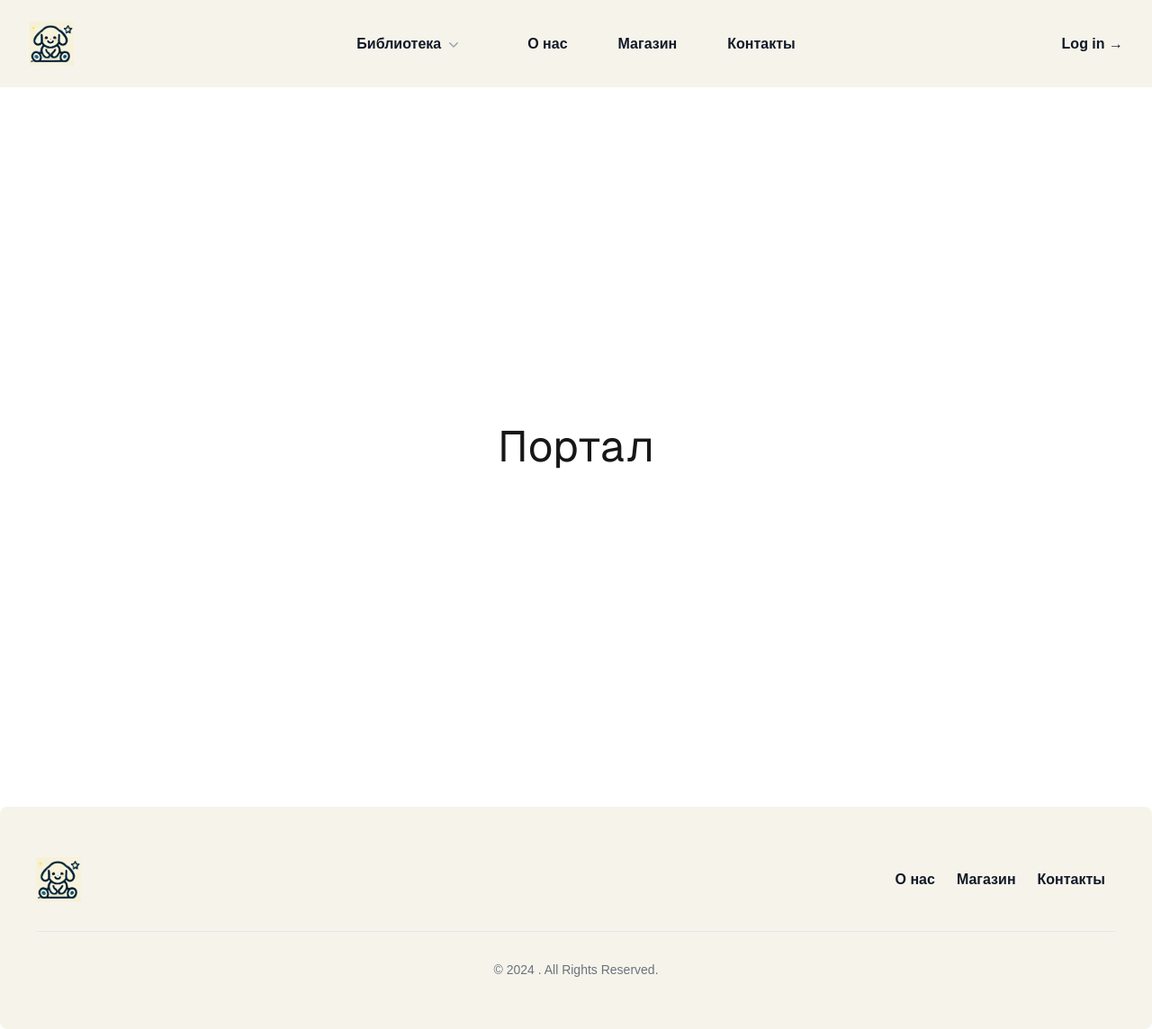
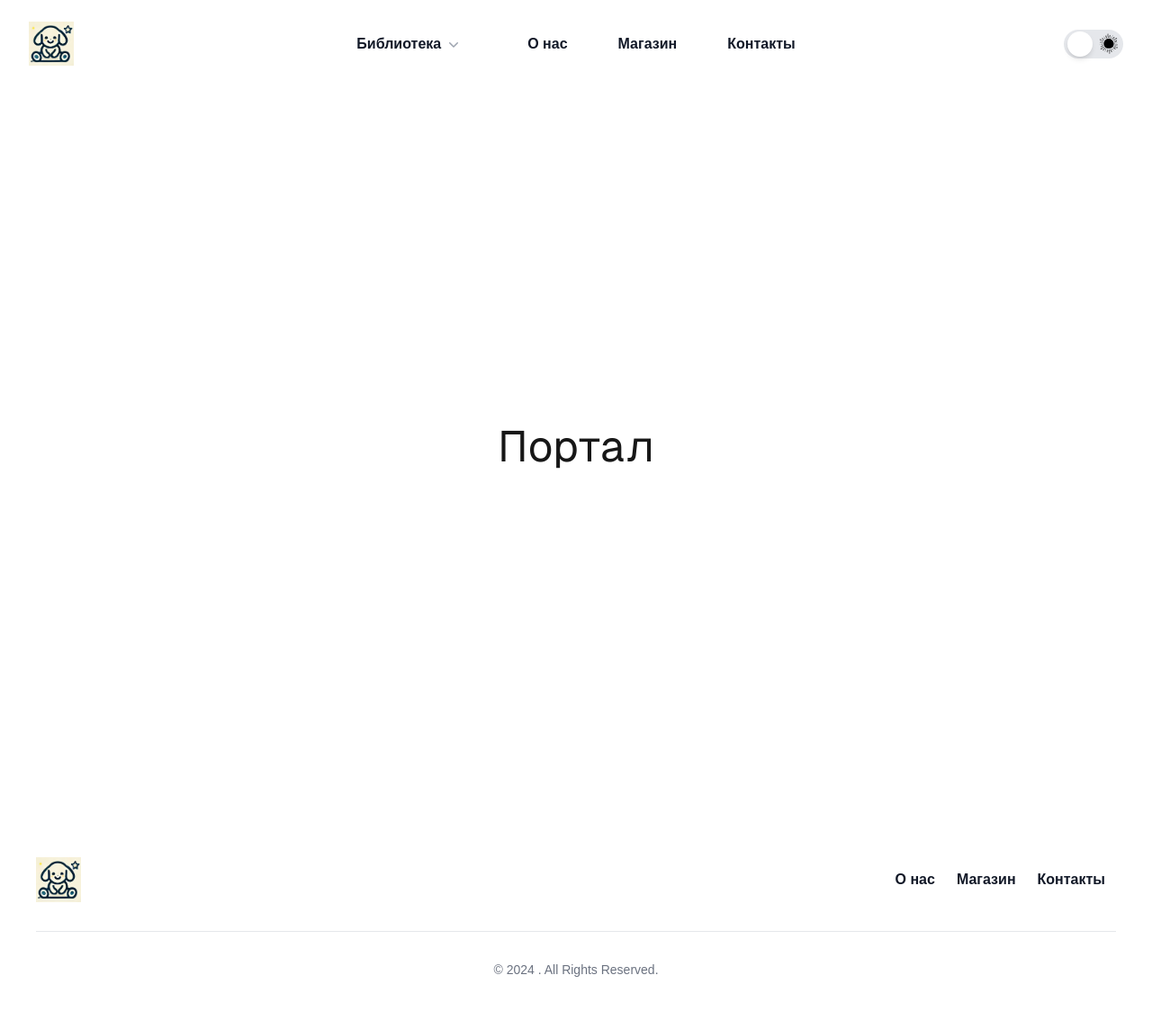
Before and after one commit to Zinger88/baby-shop, a Next.js app: page / in a window 1280 px wide. Shown: the whole page at 90% size. Built offline with nearby package versions, Linux system fonts and the light colour scheme.

Commit message:
add color switcher

```diff
--- /dev/null
+++ b/src/app/components/themeSwitcher/ThemeSwitcher.tsx
@@ -0,0 +1,53 @@
+'use client';
+
+import { useState, useEffect } from 'react';
+import { SwitcherButton } from './switcherButton/SwitcherButton';
+
+type Theme = 'light' | 'dark';
+
+export const ThemeSwitcher: React.FC = () => {
+    const [theme, setTheme] = useState<Theme>('light');
+    const [mounted, setMounted] = useState<boolean>(false);
+
+    // Функция для установки класса темы
+    const applyTheme = (theme: Theme): void => {
+        if (theme === 'dark') {
+            document.documentElement.classList.add('dark');
+        } else {
+            document.documentElement.classList.remove('dark');
+        }
+    };
+
+    // Функция для переключения темы
+    const toggleTheme = (): void => {
+        const newTheme: Theme = theme === 'light' ? 'dark' : 'light';
+        setTheme(newTheme);
+        localStorage.setItem('theme', newTheme);
+        applyTheme(newTheme);
+    };
+
+    // Эффект для установки темы при монтировании компонента
+    useEffect(() => {
+        const savedTheme = localStorage.getItem('theme') as Theme | null;
+
+        // Если тема не сохранена, используем системные настройки
+        if (savedTheme) {
+            setTheme(savedTheme);
+            applyTheme(savedTheme);
+        } else {
+            const prefersDark = window.matchMedia('(prefers-color-scheme: dark)').matches;
+            const systemTheme: Theme = prefersDark ? 'dark' : 'light';
+            setTheme(systemTheme);
+            applyTheme(systemTheme);
+        }
+
+        setMounted(true);
+    }, []);
+
+    // Не рендерим кнопку, пока компонент не смонтировался
+    if (!mounted) return null;
+
+    return (
+        <SwitcherButton onClick={toggleTheme} isChecked={theme === 'dark'} />
+    );
+};
--- /dev/null
+++ b/src/app/components/themeSwitcher/switcherButton/SwitcherButton.tsx
@@ -0,0 +1,34 @@
+import Image from 'next/image';
+
+interface ButtonProps {
+    onClick: () => void;
+    isChecked: boolean;
+}
+
+export const SwitcherButton: React.FC<ButtonProps> = ({ onClick, isChecked }) => {
+    return (
+        <button
+            onClick={onClick}
+            className="relative flex items-center justify-between w-16.1 h-8 bg-gray-200  rounded-full p-1 transition-colors duration-300"
+        >
+            <Image
+                src={"/images/white-sun.svg"}
+                alt="White Sun"
+                width={50}
+                height={50}
+                className={`absolute left-0.5 w-7 h-7 transition-opacity duration-300 `}
+            />
+            <Image
+                src={"/images/black-sun.svg"}
+                alt="Black Sun"
+                width={50}
+                height={50}
+                className={`absolute right-0.5 w-7 h-7 transition-opacity duration-300 `}
+            />
+
+            <div
+                className={`absolute w-7 h-7 rounded-full shadow-md transform transition-transform duration-300 ${isChecked ? 'translate-x-8 bg-gray-800' : 'translate-x-0 bg-white'}`}
+            />
+        </button>
+    );
+};
--- a/src/app/globals.css
+++ b/src/app/globals.css
@@ -7,12 +7,10 @@
     --foreground: #171717;
 }
 
-/* @media (prefers-color-scheme: dark) {
-    :root {
-        --background: #0a0a0a;
-        --foreground: #ededed;
-    }
-} */
+.dark :root {
+    --background: #0a0a0a;
+    --foreground: #ededed;
+}
 
 body {
     color: var(--foreground);
--- a/src/components/header/Header.tsx
+++ b/src/components/header/Header.tsx
@@ -16,17 +16,18 @@ import {
     Bars3Icon,
     XMarkIcon,
 } from '@heroicons/react/24/outline';
+
 import { ChevronDownIcon } from '@heroicons/react/20/solid';
 import { OtherSections } from './components/other-sections/OtherSections';
 import { callsToAction, sections, SectionsEnum } from '@/constants';
 import { Logo } from '../logo/Logo';
-
+import { ThemeSwitcher } from '../../app/components/themeSwitcher/ThemeSwitcher';
 
 export function Header() {
     const [mobileMenuOpen, setMobileMenuOpen] = useState<boolean>(false);
 
     return (
-        <header className="bg-primary w-full">
+        <header className="bg-primary w-full dark:bg-black">
             <nav aria-label="Global" className="mx-auto flex max-w-7xl items-center justify-between p-6 lg:px-8">
                 <div className="flex lg:flex-1">
                     <Logo />
@@ -43,7 +44,7 @@ export function Header() {
                 </div>
                 <PopoverGroup className="hidden lg:flex lg:gap-x-12">
                     <Popover className="relative">
-                        <PopoverButton className="flex items-center gap-x-1 rounded-lg px-3 py-2 text-base font-semibold leading-6 text-gray-900 hover:bg-gray-50">
+                        <PopoverButton className="flex items-center gap-x-1 rounded-lg px-3 py-2 text-base font-semibold leading-6 text-gray-900 hover:bg-gray-50 dark:text-white">
                             {SectionsEnum.LIBRARY}
                             <ChevronDownIcon aria-hidden="true" className="h-5 w-5 flex-none text-gray-400" />
                         </PopoverButton>
@@ -92,9 +93,7 @@ export function Header() {
                     <OtherSections />
                 </PopoverGroup>
                 <div className="hidden lg:flex lg:flex-1 lg:justify-end">
-                    <a href="#" className="text-base font-semibold leading-6 text-gray-900 hover:bg-gray-50">
-                        Log in <span aria-hidden="true">&rarr;</span>
-                    </a>
+                    <ThemeSwitcher />
                 </div>
             </nav>
             <Dialog open={mobileMenuOpen} onClose={setMobileMenuOpen} className="lg:hidden">
@@ -139,12 +138,7 @@ export function Header() {
                                 <OtherSections />
                             </div>
                             <div className="py-6">
-                                <a
-                                    href="#"
-                                    className=" block rounded-lg px-3 py-2.5 text-base font-semibold leading-7 text-gray-900 hover:bg-gray-50"
-                                >
-                                    Log in
-                                </a>
+                                <ThemeSwitcher />
                             </div>
                         </div>
                     </div>
--- a/src/components/link-text/LinkText.tsx
+++ b/src/components/link-text/LinkText.tsx
@@ -1,14 +1,17 @@
-import Link from "next/link";
+import Link from 'next/link';
 
 interface LinkTextProps {
     children: React.ReactNode;
     route: string;
 }
 
-export const LinkText: React.FC<LinkTextProps> = ({ children, route = '#'}) => {
+export const LinkText: React.FC<LinkTextProps> = ({ children, route = '#' }) => {
     return (
-        <Link href={route} className="block rounded-lg px-3 py-2 text-base font-semibold leading-6 text-gray-900 hover:bg-gray-50">
+        <Link
+            href={route}
+            className="block rounded-lg px-3 py-2 text-base font-semibold leading-6 text-gray-900 hover:bg-gray-50 dark:text-white"
+        >
             {children}
         </Link>
     );
-}
+};
--- a/tailwind.config.ts
+++ b/tailwind.config.ts
@@ -6,16 +6,19 @@ const config: Config = {
     './src/components/**/*.{js,ts,jsx,tsx,mdx}',
     './src/app/**/*.{js,ts,jsx,tsx,mdx}',
   ],
+  darkMode: 'class',
   theme: {
     extend: {
       colors: {
-                primary: '#f6f4ea',
-                //primary: '#f4f0db',
         background: 'var(--background)',
         foreground: 'var(--foreground)',
       },
+      width: {
+        '16.1': '4.1rem',
+      }
     },
   },
   plugins: [],
 };
+
 export default config;
```
Also changed, not shown: public/images/black-sun.svg (added), public/images/white-sun.svg (added). Lines whose indentation alone changed are shown as unchanged.
